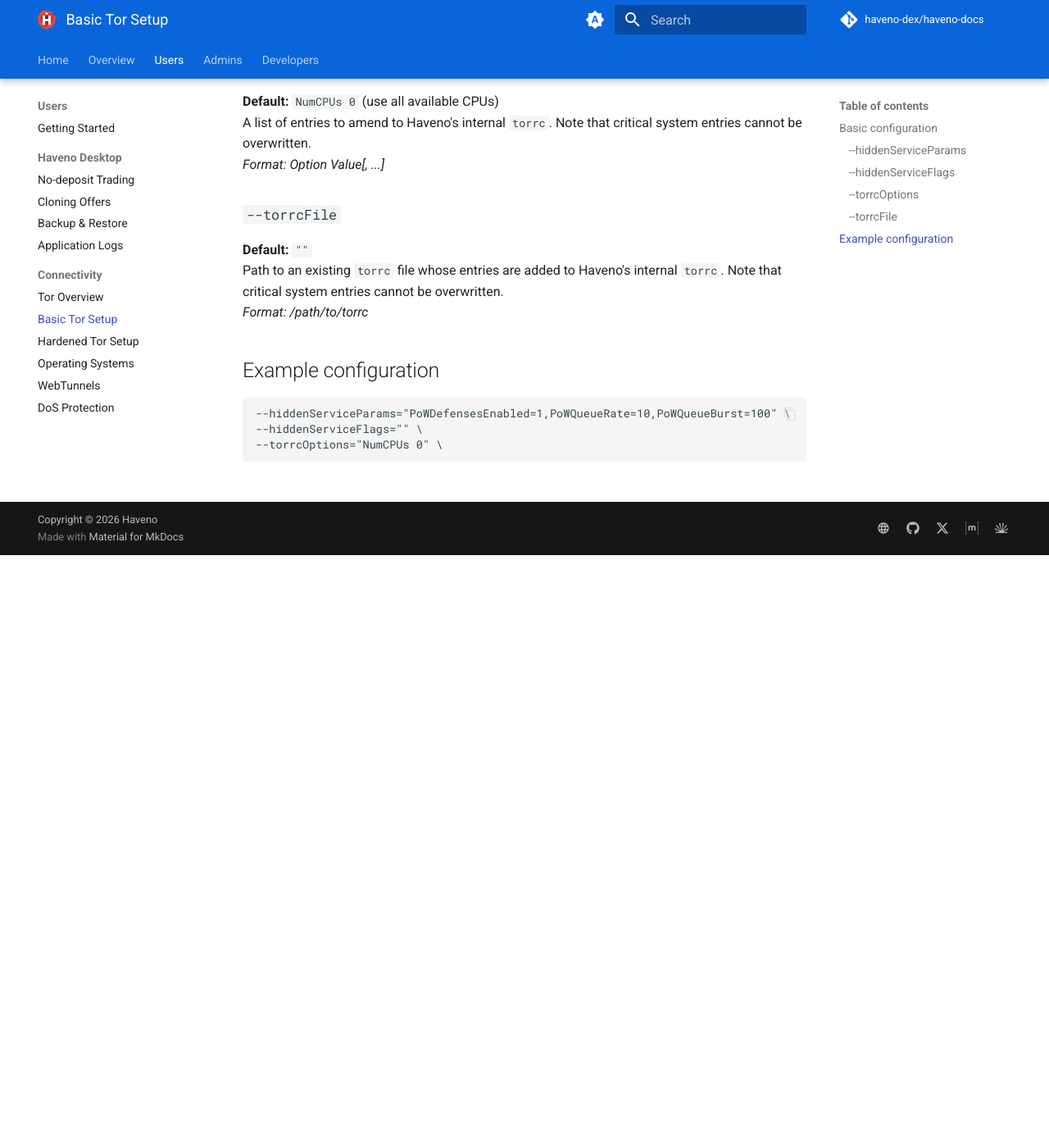
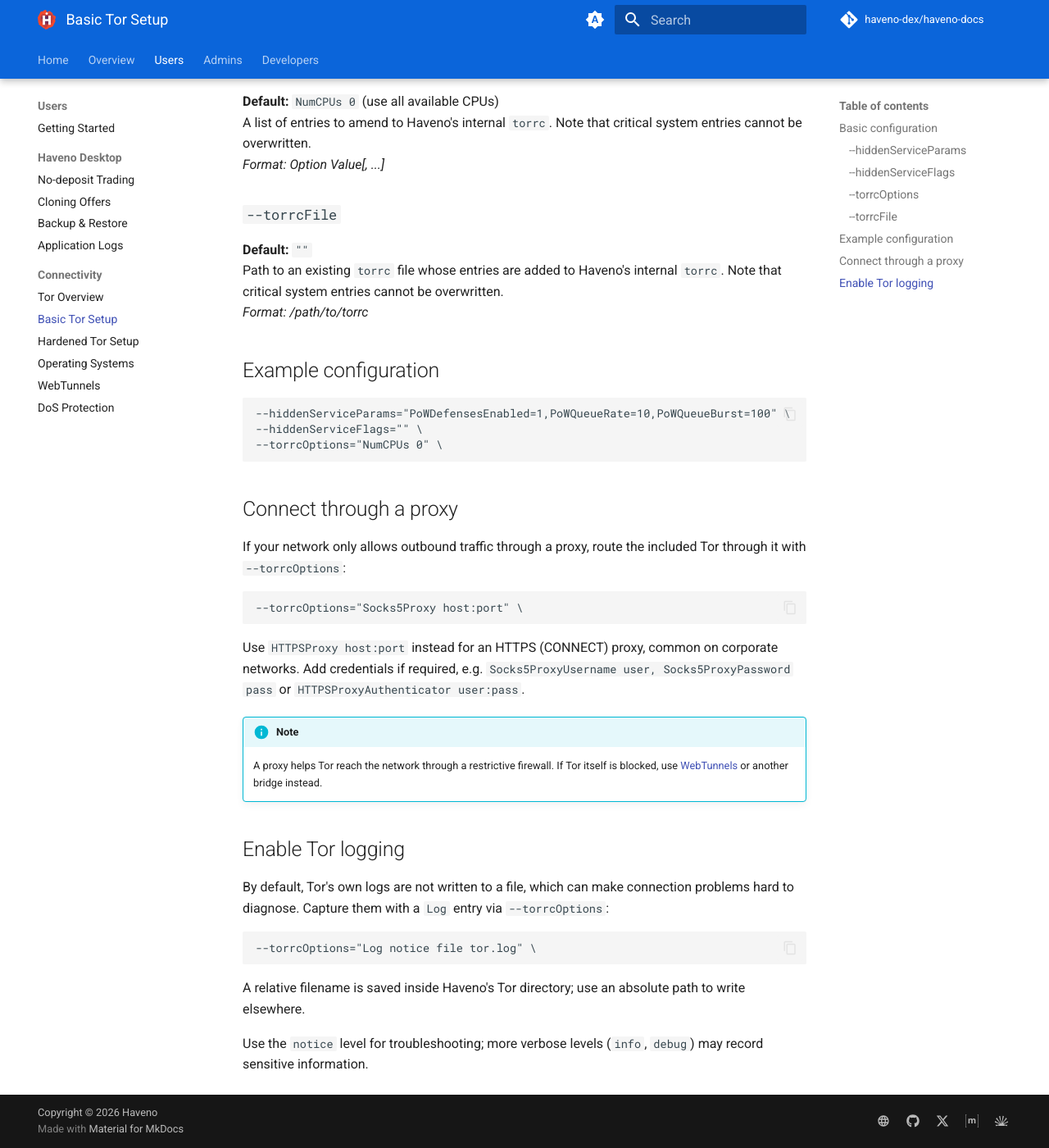
Before and after one commit to haveno-dex/haveno-docs, an MkDocs documentation site: the page built from docs/users/connectivity/basic-tor.md, in a window 1280 px wide and 1400 px high, scrolled down 723 px. Shown: the whole window at 82% size. Built offline with MkDocs 1.6.1 and Material for MkDocs 9.7.7, drawn with Linux system fonts in a browser that asks for light colours; plug-ins that fetch from the network failed and are left out; comment, search, counter and statistics services are not loaded; the version menu is left out.

Commit message:
docs: document basic tor proxy connection and log file (#124)

````diff
--- a/docs/users/connectivity/basic-tor.md
+++ b/docs/users/connectivity/basic-tor.md
@@ -33,3 +33,28 @@
 --hiddenServiceFlags="" \
 --torrcOptions="NumCPUs 0" \
 ```
+
+## Connect through a proxy
+
+If your network only allows outbound traffic through a proxy, route the included Tor through it with `--torrcOptions`:
+
+```
+--torrcOptions="Socks5Proxy host:port" \
+```
+
+Use `HTTPSProxy host:port` instead for an HTTPS (CONNECT) proxy, common on corporate networks. Add credentials if required, e.g. `Socks5ProxyUsername user, Socks5ProxyPassword pass` or `HTTPSProxyAuthenticator user:pass`.
+
+!!! Info "Note"
+    A proxy helps Tor reach the network through a restrictive firewall. If Tor itself is blocked, use [WebTunnels](./webtunnels.md) or another bridge instead.
+
+## Enable Tor logging
+
+By default, Tor's own logs are not written to a file, which can make connection problems hard to diagnose. Capture them with a `Log` entry via `--torrcOptions`:
+
+```
+--torrcOptions="Log notice file tor.log" \
+```
+
+A relative filename is saved inside Haveno's Tor directory; use an absolute path to write elsewhere.
+
+Use the `notice` level for troubleshooting; more verbose levels (`info`, `debug`) may record sensitive information.
````
